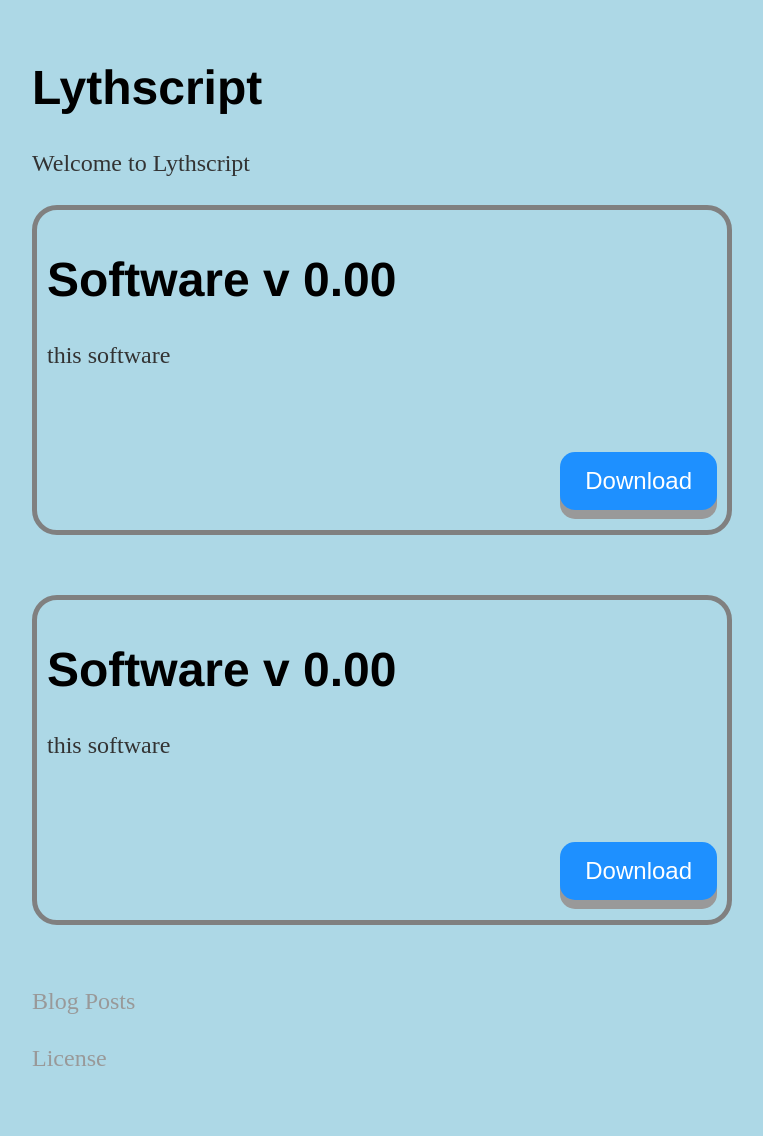
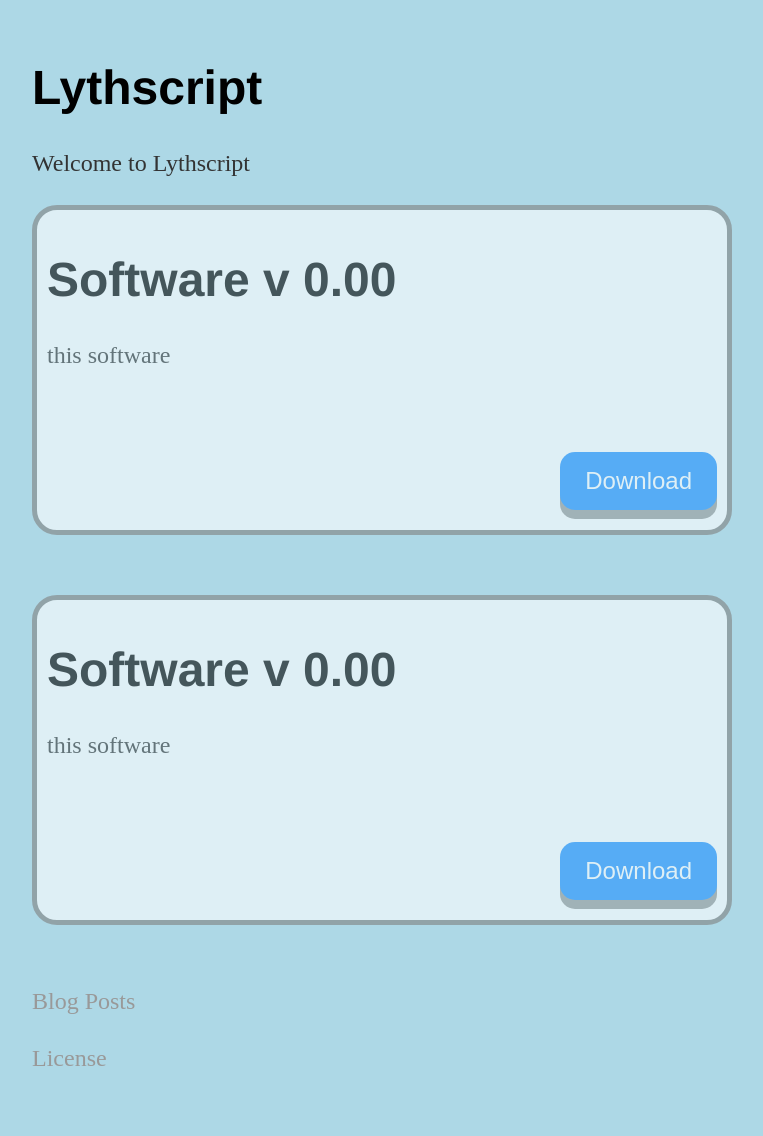
Before and after one commit to lythscript/lythscript.github.io, a Jekyll site: the page built from index.html, in a window 1280 px wide. Shown: the whole page, without its empty margins (160-923 px from the left). Built offline with Jekyll 4.4.1, drawn with Linux system fonts in a browser that asks for light colours.

Commit message:
Update main.css

```diff
--- a/css/main.css
+++ b/css/main.css
@@ -7,6 +7,8 @@
   margin: 0;
   margin-bottom: 60px;
   position: relative;
+  background-color: white;
+  opacity: 0.6;
 }
 
 body {
```
